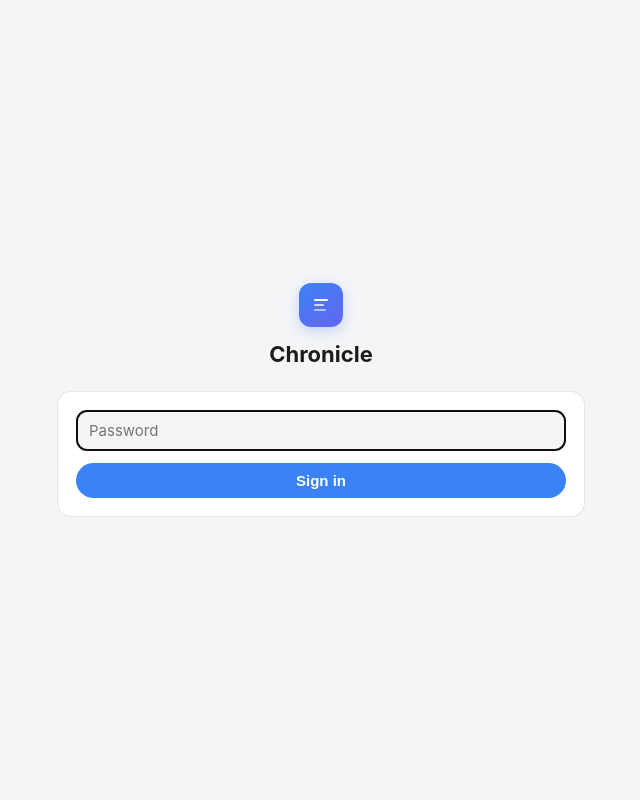
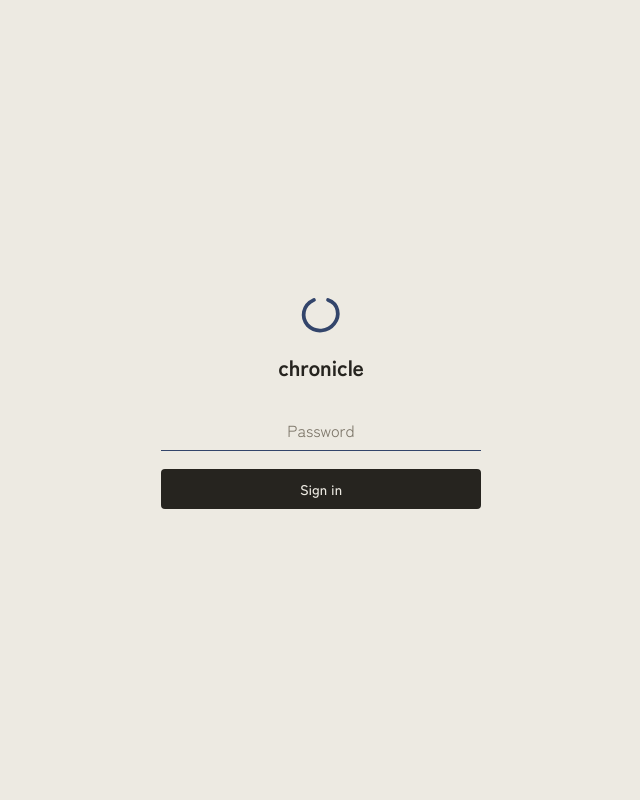
Before and after one commit to markmace/chronicle, a FastAPI app: page /login in a window 1280 px wide. Shown: the whole page, without its empty margins (319-959 px from the left). Run offline with FastAPI, Linux system fonts and the light colour scheme; parts of the project's set-up code (start-up, migrations or seed data) failed here and were passed over.

Commit message:
Redesign: warm ink-and-paper palette, Japanese/Nordic minimal aesthetic
Full visual redesign per brief (minimal, sleek, Japanese/Nordic-inspired):

- Palette: warm paper (#EDEAE2) and ink (#26241F) instead of the generic
  grey/white SaaS look, with indigo as the primary accent and clay
  (muted terracotta) reserved for reminders/secondary use only.
- Type: Zen Kaku Gothic New (a Japanese-designed geometric sans) for
  both display and body via weight, IBM Plex Mono for dates/tags/
  timestamps -- gives numeric content a quiet "ledger" texture.
- Signature mark: an imperfect, hand-drawn ink circle (an ensō nod --
  the Zen circle painted in one breath), reused at every scale: the
  header/login mark, the favicon, and as a small organic blob shape for
  every list item's kind-indicator dot (templates/_mark.html,
  static/favicon.svg).
- Layout: dropped the boxed-white-card-on-grey-background pattern for a
  flatter, hairline-divided ledger list -- reading stays quiet and flat,
  while the add-form and edit screen get the one "raised paper card"
  treatment, since those are the moments you're acting rather than
  scanning.
- Buttons: solid ink instead of a bright blue pill; icon actions are
  ghost-style; delete is a quiet clay-colored text link rather than a
  loud red block -- spending visual weight in one place instead of
  scattering accent color everywhere.
- Copy pass: dropped the header tagline, lowercased section/status
  labels to match the quieter ledger voice.

Verified in both light/dark and against real data; confirmed no actual
layout overflow (checked via scrollWidth/innerWidth, not just
screenshots -- headless Chrome's screenshot tool has a viewport-vs-image
mismatch quirk that looked like clipping but wasn't).

```diff
--- a/static/style.css
+++ b/static/style.css
@@ -1,279 +1,199 @@
 :root {
   color-scheme: light dark;
-  --bg: #f5f5f7;
-  --card: #ffffff;
-  --text: #1c1c1e;
-  --muted: #8a8a8e;
-  --border: rgba(60, 60, 67, 0.12);
-  --accent-event: #3b82f6;
-  --accent-reminder: #f59e0b;
-  --accent-note: #8a8a8e;
-  --pill-bg: rgba(60, 60, 67, 0.08);
-  --danger: #ef4444;
+  --paper: #EDEAE2;
+  --paper-raised: #F7F5F0;
+  --ink: #26241F;
+  --ink-soft: #7C7568;
+  --indigo: #33456B;
+  --clay: #B15E45;
+  --hairline: rgba(38, 36, 31, 0.14);
+  --hairline-strong: rgba(38, 36, 31, 0.24);
+  --shadow: 0 8px 24px rgba(38, 36, 31, 0.08);
 }
 @media (prefers-color-scheme: dark) {
   :root {
-    --bg: #0b0b0f;
-    --card: #1c1c1e;
-    --text: #f2f2f7;
-    --muted: #8e8e93;
-    --border: rgba(255, 255, 255, 0.1);
-    --pill-bg: rgba(255, 255, 255, 0.08);
+    --paper: #1B1916;
+    --paper-raised: #252220;
+    --ink: #EDE8DF;
+    --ink-soft: #9A9284;
+    --indigo: #8098C4;
+    --clay: #D3876A;
+    --hairline: rgba(237, 232, 223, 0.14);
+    --hairline-strong: rgba(237, 232, 223, 0.24);
+    --shadow: 0 8px 24px rgba(0, 0, 0, 0.28);
   }
 }
+
 * { box-sizing: border-box; -webkit-tap-highlight-color: transparent; }
 html, body {
   margin: 0;
-  background: var(--bg);
-  color: var(--text);
-  font-family: -apple-system, BlinkMacSystemFont, "SF Pro Text", "Segoe UI", Roboto, sans-serif;
-  -webkit-font-smoothing: antialiased;
+  background: var(--paper);
+  color: var(--ink);
 }
 body {
-  padding: calc(env(safe-area-inset-top) + 16px) 16px 0;
+  font-family: "Zen Kaku Gothic New", -apple-system, BlinkMacSystemFont, "Hiragino Sans", "Segoe UI", sans-serif;
+  font-weight: 400;
+  -webkit-font-smoothing: antialiased;
+  padding: calc(env(safe-area-inset-top) + 28px) 20px calc(env(safe-area-inset-bottom) + 16px);
   max-width: 560px;
   margin: 0 auto;
 }
 a { color: inherit; }
 form { margin: 0; }
+button, input, textarea { font-family: inherit; }
+::selection { background: var(--indigo); color: var(--paper); }
+
+@media (prefers-reduced-motion: no-preference) {
+  .item, .icon-btn, .fill-btn, details summary, .field { transition: opacity 0.15s ease, background-color 0.15s ease, border-color 0.15s ease, transform 0.15s ease; }
+}
+
+:focus-visible {
+  outline: 2px solid var(--indigo);
+  outline-offset: 2px;
+}
+
+.mono {
+  font-family: "IBM Plex Mono", ui-monospace, "SF Mono", Menlo, monospace;
+}
+
+/* ---------------------------------------------------------------------- */
+/* Ink mark + wordmark                                                    */
+/* ---------------------------------------------------------------------- */
+
+.mark { color: var(--indigo); flex-shrink: 0; }
+.mark svg { display: block; }
+
 .site-header {
-  padding: 4px 4px 24px;
+  padding-bottom: 26px;
   display: flex;
   flex-direction: column;
-  gap: 16px;
+  gap: 18px;
 }
-.header-brand {
-  display: flex;
-  align-items: center;
-  gap: 14px;
-}
-.header-mark {
-  width: 44px;
-  height: 44px;
-  border-radius: 12px;
-  background: linear-gradient(145deg, var(--accent-event), #6366f1);
-  display: flex;
-  align-items: center;
-  justify-content: center;
-  flex-shrink: 0;
-  box-shadow: 0 4px 14px rgba(59, 130, 246, 0.28);
-}
-@media (prefers-color-scheme: dark) {
-  .header-mark { box-shadow: 0 4px 18px rgba(59, 130, 246, 0.22); }
-}
-.header-mark svg { display: block; }
-.header-brand h1 {
-  font-size: 28px;
+.header-brand { display: flex; align-items: center; gap: 10px; }
+.header-brand .mark { width: 26px; height: 26px; }
+.wordmark {
+  font-size: 20px;
   font-weight: 700;
-  letter-spacing: -0.03em;
-  margin: 0;
-  line-height: 1.1;
-}
-.header-tagline {
-  margin: 3px 0 0;
-  color: var(--muted);
-  font-size: 14px;
-  line-height: 1.35;
+  letter-spacing: -0.01em;
+  text-transform: lowercase;
 }
 .header-meta {
   display: flex;
-  align-items: center;
+  align-items: baseline;
   justify-content: space-between;
   gap: 12px;
   flex-wrap: wrap;
+  font-size: 12px;
+  color: var(--ink-soft);
+  letter-spacing: 0.02em;
 }
-.header-date {
-  font-size: 13px;
-  font-weight: 500;
-  color: var(--muted);
-  letter-spacing: 0.01em;
+.header-date { text-transform: lowercase; }
+.header-stats span:not(:last-child)::after { content: " · "; }
+
+/* ---------------------------------------------------------------------- */
+/* Ledger sections                                                        */
+/* ---------------------------------------------------------------------- */
+
+section { margin-bottom: 30px; }
+.section-label {
+  display: flex;
+  align-items: center;
+  gap: 10px;
+  margin-bottom: 4px;
+  font-family: "IBM Plex Mono", ui-monospace, monospace;
+  font-size: 11px;
+  letter-spacing: 0.04em;
+  color: var(--ink-soft);
+  text-transform: lowercase;
 }
-.header-stats {
-  display: flex;
-  flex-wrap: wrap;
-  gap: 6px;
-}
-.header-stat {
-  font-size: 12px;
-  font-weight: 500;
-  color: var(--muted);
-  background: var(--pill-bg);
-  border-radius: 20px;
-  padding: 4px 10px;
-}
-.back-row { padding: 4px 4px 18px; }
-.back-link {
-  display: inline-flex;
-  align-items: center;
-  gap: 4px;
-  color: var(--muted);
-  text-decoration: none;
-  font-size: 15px;
-  font-weight: 500;
-}
-.back-link:active { opacity: 0.6; }
-.page-title {
-  font-size: 22px;
-  font-weight: 700;
-  letter-spacing: -0.02em;
-  margin: 6px 4px 18px;
-}
-section { margin-bottom: 28px; }
-section h2 {
-  font-size: 13px;
-  font-weight: 600;
-  text-transform: uppercase;
-  letter-spacing: 0.04em;
-  color: var(--muted);
-  margin: 0 0 8px 4px;
-}
-.card-list {
-  background: var(--card);
-  border-radius: 14px;
-  overflow: hidden;
-  border: 1px solid var(--border);
-}
+.section-label::after { content: ""; flex: 1; height: 1px; background: var(--hairline); }
+
 .error-banner {
-  background: rgba(239, 68, 68, 0.12);
-  color: var(--danger);
-  border-radius: 10px;
+  background: color-mix(in srgb, var(--clay) 14%, transparent);
+  color: var(--clay);
+  border-radius: 4px;
   padding: 10px 14px;
   font-size: 14px;
-  margin-bottom: 12px;
+  margin-bottom: 14px;
 }
-.add-form-details summary {
-  display: flex;
-  align-items: center;
-  gap: 8px;
-  padding: 13px 14px;
-  font-size: 15px;
-  font-weight: 500;
-  color: var(--muted);
-  cursor: pointer;
-  list-style: none;
+
+.empty {
+  color: var(--ink-soft);
+  font-size: 14px;
+  padding: 14px 0;
 }
-.add-form-details summary::-webkit-details-marker { display: none; }
-.add-form-details summary::before {
-  content: "+";
-  display: inline-flex;
-  align-items: center;
-  justify-content: center;
-  width: 22px;
-  height: 22px;
-  border-radius: 50%;
-  background: var(--accent-event);
-  color: #fff;
-  font-size: 16px;
-  font-weight: 600;
-  flex-shrink: 0;
-}
-.add-form-details[open] summary { border-bottom: 1px solid var(--border); }
-.add-form-details[open] summary::before { content: "–"; }
-.add-form {
-  padding: 14px;
-  display: flex;
-  flex-direction: column;
-  gap: 10px;
-}
-.field {
-  width: 100%;
-  padding: 10px 12px;
-  font-size: 15px;
-  border-radius: 10px;
-  border: 1px solid var(--border);
-  background: var(--bg);
-  color: var(--text);
-  font-family: inherit;
-}
-.field-title { font-weight: 500; }
-textarea.field { resize: vertical; min-height: 44px; }
-.field-row { display: flex; gap: 10px; }
-.field-label {
-  flex: 1;
-  min-width: 0;
-  font-size: 12px;
-  color: var(--muted);
-  display: flex;
-  flex-direction: column;
-  gap: 4px;
-}
-.field-label .field { min-width: 0; }
-.hint { font-size: 12px; color: var(--muted); margin: 0; }
-.add-btn, .save-btn {
-  align-self: flex-end;
-  padding: 9px 22px;
-  border-radius: 20px;
-  border: none;
-  background: var(--accent-event);
-  color: #fff;
-  font-size: 15px;
-  font-weight: 600;
-  cursor: pointer;
-}
-.add-btn:active, .save-btn:active { opacity: 0.8; }
+
+/* ---------------------------------------------------------------------- */
+/* Item rows — flat ledger list, hairline-divided, no card chrome         */
+/* ---------------------------------------------------------------------- */
+
 .item {
   display: flex;
   align-items: flex-start;
   gap: 12px;
-  padding: 12px 14px;
-  border-bottom: 1px solid var(--border);
+  padding: 13px 0;
+  border-bottom: 1px solid var(--hairline);
 }
 .item:last-child { border-bottom: none; }
+
 .dot {
   width: 9px;
   height: 9px;
-  border-radius: 50%;
-  margin-top: 6px;
+  margin-top: 7px;
   flex-shrink: 0;
+  background: var(--ink-soft);
+  border-radius: 42% 58% 63% 37% / 41% 44% 56% 59%;
 }
-.kind-event .dot { background: var(--accent-event); }
-.kind-reminder .dot { background: var(--accent-reminder); }
-.kind-note .dot { background: var(--accent-note); }
+.kind-event .dot { background: var(--indigo); }
+.kind-reminder .dot { background: var(--clay); }
+.kind-note .dot { border-radius: 50%; background: var(--ink-soft); opacity: 0.55; }
+
 .item-body { flex: 1; min-width: 0; }
 .item-title {
   font-size: 16px;
   font-weight: 500;
-  line-height: 1.3;
+  line-height: 1.35;
   text-decoration: none;
   display: block;
 }
 .item-title:active { opacity: 0.6; }
 .item-content {
   font-size: 14px;
-  color: var(--muted);
-  margin-top: 2px;
+  color: var(--ink-soft);
+  margin-top: 3px;
   white-space: pre-wrap;
   word-break: break-word;
+  line-height: 1.5;
 }
 .item-meta {
   display: flex;
   flex-wrap: wrap;
-  gap: 6px;
   align-items: center;
-  margin-top: 6px;
+  gap: 8px;
+  margin-top: 5px;
+  font-family: "IBM Plex Mono", ui-monospace, monospace;
+  font-size: 12px;
+  color: var(--ink-soft);
 }
-.when { font-size: 13px; color: var(--muted); }
 .tag {
-  font-size: 12px;
-  font-weight: 500;
-  color: var(--muted);
-  background: var(--pill-bg);
-  border-radius: 20px;
-  padding: 2px 9px;
+  font-size: 11px;
+  letter-spacing: 0.02em;
+  color: var(--ink-soft);
+  border: 1px solid var(--hairline-strong);
+  border-radius: 3px;
+  padding: 1px 6px;
+  text-transform: lowercase;
 }
-.item-actions {
-  display: flex;
-  gap: 6px;
-  flex-shrink: 0;
-  padding-top: 2px;
-}
+.completed .item-title { text-decoration: line-through; color: var(--ink-soft); }
+
+.item-actions { display: flex; gap: 2px; flex-shrink: 0; }
 .icon-btn {
   width: 30px;
   height: 30px;
-  border-radius: 50%;
-  border: 1px solid var(--border);
+  border-radius: 4px;
+  border: none;
   background: transparent;
-  color: var(--muted);
+  color: var(--ink-soft);
   font-size: 15px;
   line-height: 1;
   cursor: pointer;
@@ -283,79 +203,186 @@ textarea.field { resize: vertical; min-height: 44px; }
   padding: 0;
   text-decoration: none;
 }
+.icon-btn:hover { background: var(--hairline); color: var(--ink); }
 .icon-btn:active { opacity: 0.6; }
-.icon-btn.del { color: var(--danger); }
-.empty {
-  color: var(--muted);
-  font-size: 14px;
-  padding: 20px 4px;
-  text-align: center;
-}
-details.card-list summary {
-  padding: 12px 14px;
-  font-size: 14px;
-  color: var(--muted);
+.icon-btn.del:hover { color: var(--clay); }
+
+details > summary {
   cursor: pointer;
   list-style: none;
+  font-family: "IBM Plex Mono", ui-monospace, monospace;
+  font-size: 12px;
+  color: var(--ink-soft);
+  padding: 6px 0;
 }
-details.card-list summary::-webkit-details-marker { display: none; }
-details[open] summary { border-bottom: 1px solid var(--border); }
-.completed .item-title {
-  text-decoration: line-through;
-  color: var(--muted);
+details > summary::-webkit-details-marker { display: none; }
+details > summary::before { content: "▸ "; }
+details[open] > summary::before { content: "▾ "; }
+
+/* ---------------------------------------------------------------------- */
+/* Add form + edit screen — the one "raised paper" moment                 */
+/* ---------------------------------------------------------------------- */
+
+.add-form-details summary {
+  padding: 10px 2px;
+  font-size: 14px;
 }
-.danger-btn {
+.add-form-details summary::before { content: "+ "; color: var(--indigo); font-weight: 600; }
+.add-form-details[open] summary::before { content: "− "; }
+
+.paper-card {
+  background: var(--paper-raised);
+  border-radius: 6px;
+  box-shadow: var(--shadow);
+  padding: 18px;
+  margin-top: 4px;
+}
+
+.add-form, .edit-form {
+  display: flex;
+  flex-direction: column;
+  gap: 16px;
+}
+.field-group { display: flex; flex-direction: column; gap: 4px; }
+.field-caption {
+  font-family: "IBM Plex Mono", ui-monospace, monospace;
+  font-size: 10px;
+  letter-spacing: 0.04em;
+  color: var(--ink-soft);
+  text-transform: lowercase;
+}
+.field {
   width: 100%;
-  padding: 12px;
-  border-radius: 12px;
-  border: 1px solid var(--border);
-  background: var(--card);
-  color: var(--danger);
+  border: none;
+  border-bottom: 1.5px solid var(--hairline-strong);
+  background: transparent;
+  border-radius: 0;
+  padding: 8px 2px;
   font-size: 15px;
-  font-weight: 600;
+  color: var(--ink);
+}
+.field::placeholder { color: var(--ink-soft); }
+.field:focus { border-bottom-color: var(--indigo); outline: none; }
+.field-title { font-size: 17px; font-weight: 500; }
+textarea.field {
+  border: 1.5px solid var(--hairline-strong);
+  border-radius: 4px;
+  padding: 10px 12px;
+  resize: vertical;
+  min-height: 44px;
+}
+textarea.field:focus { border-color: var(--indigo); }
+.field-row { display: flex; gap: 16px; }
+.field-row .field-group { flex: 1; min-width: 0; }
+.hint {
+  font-size: 12px;
+  color: var(--ink-soft);
+  margin: 0;
+  line-height: 1.5;
+}
+
+.fill-btn {
+  align-self: flex-start;
+  padding: 10px 20px;
+  border-radius: 4px;
+  border: none;
+  background: var(--ink);
+  color: var(--paper);
+  font-size: 14px;
+  font-weight: 500;
   cursor: pointer;
 }
-.danger-btn:active { opacity: 0.7; }
-.site-footer {
-  margin-top: 8px;
-  padding: 20px 4px calc(env(safe-area-inset-bottom) + 8px);
-  border-top: 1px solid var(--border);
+.fill-btn:hover { background: var(--indigo); }
+.fill-btn:active { opacity: 0.85; }
+.fill-btn.full { align-self: stretch; text-align: center; }
+
+.ghost-btn {
+  align-self: flex-start;
+  padding: 10px 4px;
+  border: none;
+  background: none;
+  color: var(--clay);
+  font-size: 14px;
+  font-weight: 500;
+  cursor: pointer;
+}
+.ghost-btn:hover { text-decoration: underline; }
+
+/* ---------------------------------------------------------------------- */
+/* Edit / back nav                                                        */
+/* ---------------------------------------------------------------------- */
+
+.back-row { padding-bottom: 22px; }
+.back-link {
+  display: inline-flex;
+  align-items: center;
+  gap: 4px;
+  color: var(--ink-soft);
+  text-decoration: none;
+  font-family: "IBM Plex Mono", ui-monospace, monospace;
+  font-size: 13px;
+}
+.back-link:hover { color: var(--ink); }
+.page-title {
+  font-size: 22px;
+  font-weight: 700;
+  letter-spacing: -0.01em;
+  margin: 0 0 18px;
+}
+
+/* ---------------------------------------------------------------------- */
+/* Login                                                                  */
+/* ---------------------------------------------------------------------- */
+
+.login-shell {
+  min-height: 100vh;
+  display: flex;
+  align-items: center;
+  justify-content: center;
+  padding: 20px;
+}
+.login-card { width: 100%; max-width: 320px; }
+.login-header {
   display: flex;
   flex-direction: column;
   align-items: center;
-  gap: 6px;
-  text-align: center;
+  gap: 14px;
+  margin-bottom: 28px;
 }
-.footer-brand {
+.login-header .mark { width: 44px; height: 44px; }
+.login-header .wordmark { font-size: 22px; }
+.login-form { display: flex; flex-direction: column; gap: 18px; }
+.login-form .field { text-align: center; font-size: 16px; }
+
+/* ---------------------------------------------------------------------- */
+/* Footer                                                                 */
+/* ---------------------------------------------------------------------- */
+
+.site-footer {
+  margin-top: 12px;
+  padding: 22px 0 8px;
+  border-top: 1px solid var(--hairline);
   display: flex;
+  flex-direction: column;
   align-items: center;
   gap: 8px;
-  color: var(--muted);
-  font-size: 13px;
-  font-weight: 500;
+  text-align: center;
+  font-family: "IBM Plex Mono", ui-monospace, monospace;
+  font-size: 11px;
+  color: var(--ink-soft);
 }
-.version-badge {
-  display: inline-flex;
-  align-items: center;
-  justify-content: center;
-  min-width: 20px;
-  height: 20px;
-  padding: 0 6px;
-  border-radius: 6px;
-  background: var(--pill-bg);
+.footer-brand { display: flex; align-items: center; gap: 6px; text-transform: lowercase; }
+.footer-brand .mark { width: 13px; height: 13px; }
+.footer-copy a { color: var(--ink-soft); text-decoration: underline; }
+.footer-copy a:hover { color: var(--ink); }
+.logout-btn {
+  background: none;
+  border: none;
+  color: var(--ink-soft);
+  font-family: inherit;
   font-size: 11px;
-  font-weight: 600;
-  letter-spacing: 0.02em;
-  color: var(--muted);
+  text-decoration: underline;
+  cursor: pointer;
+  padding: 0;
 }
-.footer-copy {
-  margin: 0;
-  color: var(--muted);
-  font-size: 12px;
-}
-.footer-copy a {
-  color: var(--text);
-  text-decoration: none;
-  font-weight: 500;
-}
-.footer-copy a:hover { text-decoration: underline; }
+.logout-btn:hover { color: var(--ink); }
--- /dev/null
+++ b/templates/_mark.html
@@ -0,0 +1,4 @@
+<svg viewBox="0 0 100 100" fill="none" xmlns="http://www.w3.org/2000/svg" class="{{ mark_class|default('') }}" aria-hidden="true">
+  <path d="M66,18 C90,26 94,54 80,72 C66,90 38,94 20,76 C4,58 8,30 34,18"
+        stroke="currentColor" stroke-width="8.5" stroke-linecap="round" fill="none"/>
+</svg>
--- a/templates/login.html
+++ b/templates/login.html
@@ -4,47 +4,27 @@
 <meta charset="utf-8">
 <meta name="viewport" content="width=device-width, initial-scale=1, viewport-fit=cover">
 <meta name="apple-mobile-web-app-capable" content="yes">
-<meta name="theme-color" content="#0b0b0f" media="(prefers-color-scheme: dark)">
-<meta name="theme-color" content="#f5f5f7" media="(prefers-color-scheme: light)">
-<title>Chronicle</title>
+<meta name="theme-color" content="#1B1916" media="(prefers-color-scheme: dark)">
+<meta name="theme-color" content="#EDEAE2" media="(prefers-color-scheme: light)">
+<title>chronicle</title>
+<link rel="icon" type="image/svg+xml" href="/static/favicon.svg">
+<link rel="preconnect" href="https://fonts.googleapis.com">
+<link rel="preconnect" href="https://fonts.gstatic.com" crossorigin>
+<link href="https://fonts.googleapis.com/css2?family=IBM+Plex+Mono:wght@400;500&family=Zen+Kaku+Gothic+New:wght@400;500;700&display=swap" rel="stylesheet">
 <link rel="stylesheet" href="/static/style.css">
-<style>
-  body { display: flex; align-items: center; min-height: 100vh; padding-top: 0; padding-bottom: 0; }
-  .login-card { width: 100%; }
-  .login-header {
-    display: flex;
-    flex-direction: column;
-    align-items: center;
-    gap: 14px;
-    margin-bottom: 24px;
-  }
-  .login-header h1 { font-size: 22px; font-weight: 700; margin: 0; }
-  form.login-form {
-    padding: 18px;
-    display: flex;
-    flex-direction: column;
-    gap: 12px;
-  }
-</style>
 </head>
-<body>
+<body class="login-shell">
   <div class="login-card">
     <div class="login-header">
-      <div class="header-mark" aria-hidden="true">
-        <svg width="22" height="22" viewBox="0 0 22 22" fill="none" xmlns="http://www.w3.org/2000/svg">
-          <rect x="4" y="5" width="14" height="2" rx="1" fill="white" fill-opacity="0.95"/>
-          <rect x="4" y="10" width="10" height="2" rx="1" fill="white" fill-opacity="0.75"/>
-          <rect x="4" y="15" width="12" height="2" rx="1" fill="white" fill-opacity="0.55"/>
-        </svg>
-      </div>
-      <h1>Chronicle</h1>
+      <span class="mark">{% include "_mark.html" %}</span>
+      <span class="wordmark">chronicle</span>
     </div>
 
     {% if error %}<div class="error-banner">{{ error }}</div>{% endif %}
 
-    <form class="login-form card-list" method="post" action="/login">
+    <form class="login-form" method="post" action="/login">
       <input type="password" name="password" placeholder="Password" required autofocus class="field" autocomplete="current-password">
-      <button type="submit" class="save-btn" style="align-self: stretch;">Sign in</button>
+      <button type="submit" class="fill-btn full">Sign in</button>
     </form>
   </div>
 </body>
```
Also changed, not shown: templates/edit_item.html (+26 -12 lines), templates/items.html (+44 -43 lines), static/favicon.svg (added).
